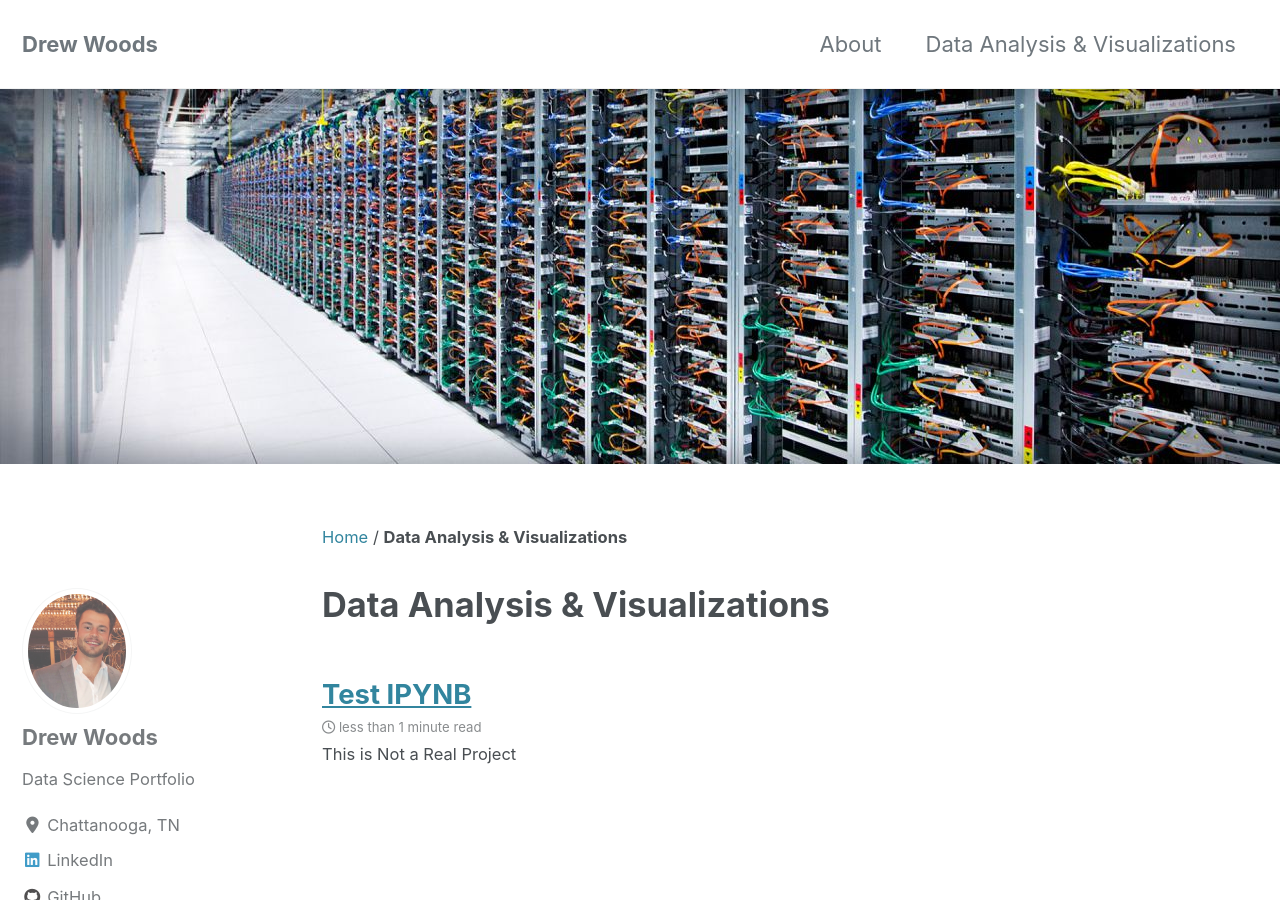
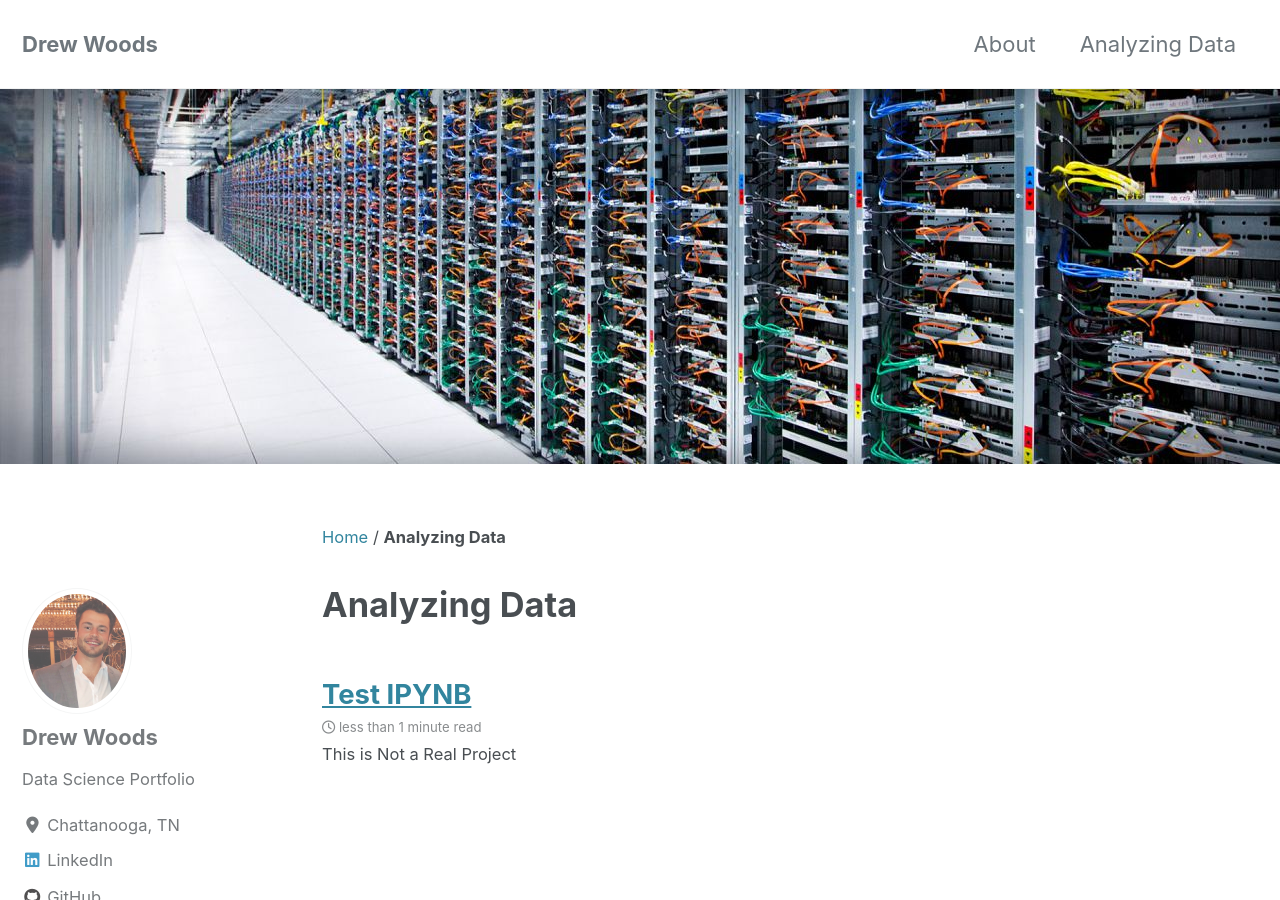
Before and after one commit to backdoordata/backdoordata.github.io, a Jekyll site: the page built from _pages/data analysis & visualizations.md, in a window 1280 px wide and 900 px high. Built offline with Jekyll 4.4.1, drawn with Linux system fonts in a browser that asks for light colours; cached includes are drawn as plain includes; nearby versions of some CDN libraries.

```diff
--- a/_data/navigation.yml
+++ b/_data/navigation.yml
@@ -2,8 +2,8 @@
 main:
   - title: "About"
     url: /about/
-  - title: "Data Analysis & Visualizations"
-    url: /data-analysis-and-visualizations/
+  - title: "Analyzing Data"
+    url: /analyzing-data/
   # - title: "Sample Posts"
   #   url: /year-archive/
   # - title: "Sample Collections"
--- a/_pages/data analysis & visualizations.md
+++ b/_pages/data analysis & visualizations.md
@@ -1,11 +1,11 @@
 ---
 layout: category
-permalink: /data-analysis-and-visualizations/
-title: "Data Analysis & Visualizations"
+permalink: /analyzing-data/
+title: "Analyzing Data"
 author_profile: true
 breadcrumbs: true
 header:
     image: "/images/data-A&V-header.jpg"
 taxonomy: projects
-path_type: '#'
+path_type: ''
 ---
```
Also changed, not shown: _pages/about.md (+3 -3 lines).
